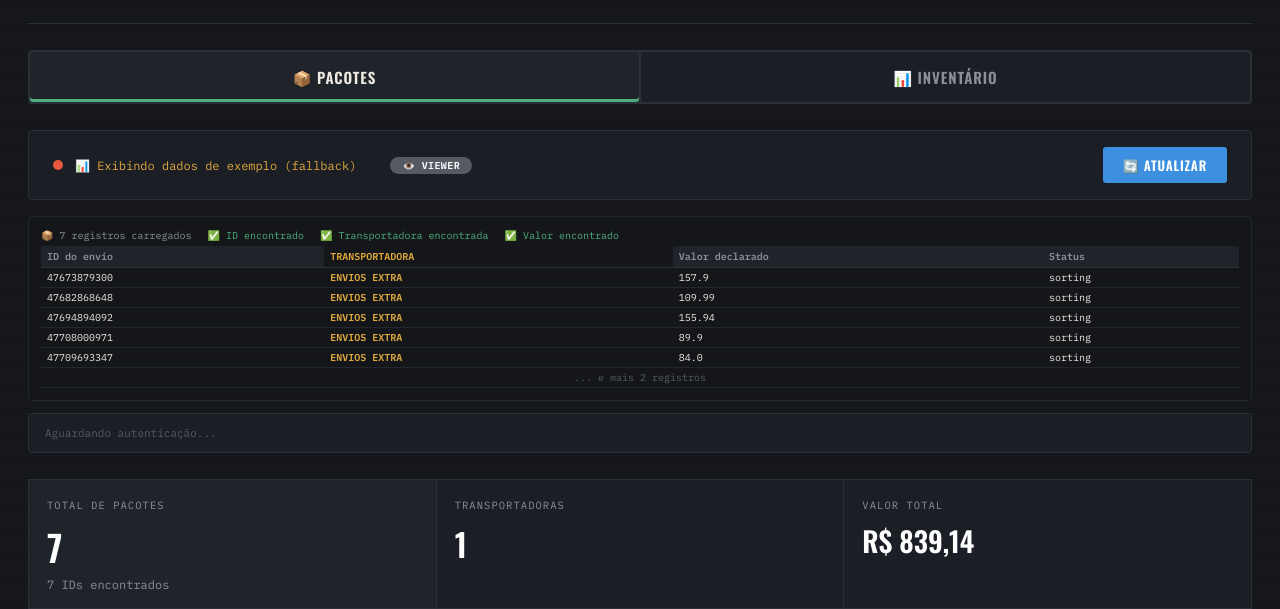
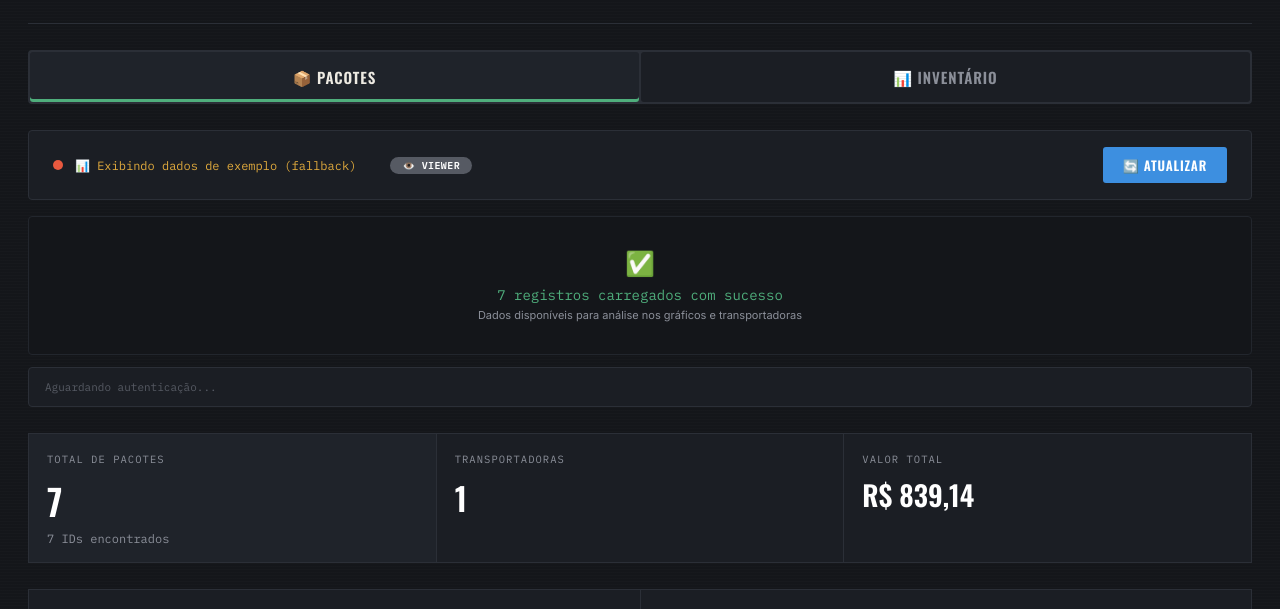
Before and after one commit to PedroVasconcelos-SMG10/INSUCESSOS-SMG10, a plain HTML site: page index.html in a window 1280 px wide. Shown: the part 178-787 px from the top of the page. Drawn offline with nearby package versions, Linux system fonts and the light colour scheme.

Commit message:
Update index.html

```diff
--- a/index.html
+++ b/index.html
@@ -9,7 +9,7 @@
 <script src="https://cdnjs.cloudflare.com/ajax/libs/Chart.js/4.4.0/chart.umd.min.js"></script>
 <script src="https://accounts.google.com/gsi/client"></script>
 <style>
-  /* ===== ESTILOS COMPLETOS (mantidos) ===== */
+  /* ===== ESTILOS (completos, mantidos) ===== */
   :root{
     --bg:#14161a;
     --panel:#1b1e24;
@@ -1724,7 +1724,7 @@ function processarPacotesComFiltro() {
     renderKPI_Pacotes(processedDataPacotes);
     renderGraficos_Pacotes(processedDataPacotes);
     renderTransportadoras(processedDataPacotes);
-    renderPreview_Pacotes(dadosFiltrados);
+    renderPreviewPacotes(dadosFiltrados); // função de preview modificada
     document.getElementById('statusTextPacotes').textContent = `✅ ${dadosFiltrados.length} pacotes · ${processedDataPacotes.transportadoras.length} transportadoras`;
     document.getElementById('statusTextPacotes').style.color = 'var(--success)';
     document.getElementById('statusDotPacotes').className = 'dot-status online';
@@ -1737,10 +1737,56 @@ function processarPacotesComFiltro() {
 }
 
 // ================================================================
+//  PREVIEW DE PACOTES (OCULTA DADOS SENSÍVEIS)
+// ================================================================
+function renderPreviewPacotes(data) {
+    const preview = document.getElementById('previewPacotes');
+    if (!data || data.length === 0) {
+        preview.innerHTML = `<div class="empty-message">📋 Nenhum dado carregado</div>`;
+        return;
+    }
+    // Apenas mostra uma mensagem genérica, sem expor IDs, transportadoras, valores
+    const total = data.length;
+    preview.innerHTML = `
+        <div style="text-align:center; padding:20px 0;">
+            <div style="font-size:24px; margin-bottom:8px;">✅</div>
+            <div style="font-family:'IBM Plex Mono', monospace; font-size:14px; color:var(--success);">
+                ${total} registros carregados com sucesso
+            </div>
+            <div style="font-size:11px; color:var(--text-dim); margin-top:4px;">
+                Dados disponíveis para análise nos gráficos e transportadoras
+            </div>
+        </div>
+    `;
+}
+
+// ================================================================
+//  PREVIEW DE INVENTÁRIO (OCULTA DADOS SENSÍVEIS)
+// ================================================================
+function renderPreviewInventario(data) {
+    const preview = document.getElementById('previewInventario');
+    if (!data || data.length === 0) {
+        preview.innerHTML = `<div class="empty-message">📋 Nenhum dado carregado</div>`;
+        return;
+    }
+    const total = data.length;
+    preview.innerHTML = `
+        <div style="text-align:center; padding:20px 0;">
+            <div style="font-size:24px; margin-bottom:8px;">✅</div>
+            <div style="font-family:'IBM Plex Mono', monospace; font-size:14px; color:var(--success);">
+                ${total} registros carregados com sucesso
+            </div>
+            <div style="font-size:11px; color:var(--text-dim); margin-top:4px;">
+                Dados disponíveis para análise nos gráficos e zonas
+            </div>
+        </div>
+    `;
+}
+
+// ================================================================
 //  UTILIDADES
 // ================================================================
 function isFileProtocol() { return window.location.protocol === 'file:'; }
-function initTabs() { /* já definido antes */ }
 
 // ================================================================
 //  LOGIN / LOGOUT
@@ -1847,11 +1893,12 @@ function carregarDadosExemplo() {
     renderKPI_Pacotes(processedDataPacotes);
     renderGraficos_Pacotes(processedDataPacotes);
     renderTransportadoras(processedDataPacotes);
-    renderPreview_Pacotes(dadosPacotes);
+    renderPreviewPacotes(dadosPacotes);
     processedDataInventario = processarDadosInventario(rawDataInventario);
     renderKPI_Inventario(processedDataInventario);
     renderGraficos_Inventario(processedDataInventario);
     renderZonas(processedDataInventario);
+    renderPreviewInventario(rawDataInventario);
     dadosCruzamento = realizarCruzamento(dadosPacotes, rawDataInventario);
     renderCruzamento(dadosCruzamento);
     document.getElementById('statusTextPacotes').textContent = '📊 Exibindo dados de exemplo (fallback)';
@@ -1983,7 +2030,9 @@ function renderGraficos_Pacotes(data) {
     } catch(e) {}
 }
 
-// 🔥 RENDER TRANSPORTADORAS (COM BLOQUEIO PARA VIEWER)
+// ================================================================
+//  RENDER TRANSPORTADORAS (COM BLOQUEIO PARA VIEWER)
+// ================================================================
 function renderTransportadoras(data) {
     const grid = document.getElementById('transportadorasGrid');
     if (!data || data.transportadoras.length === 0) { grid.innerHTML = `<div class="no-data" style="grid-column:1/-1;">Nenhuma transportadora encontrada</div>`; return; }
@@ -2009,27 +2058,9 @@ function renderTransportadoras(data) {
     }
 }
 
-function renderPreview_Pacotes(data) {
-    const preview = document.getElementById('previewPacotes');
-    if (!data || data.length === 0) { preview.innerHTML = `<div class="empty-message"><div style="font-size:24px; margin-bottom:6px;">📋</div>Nenhum dado carregado</div>`; return; }
-    const headers = Object.keys(data[0]);
-    const hasId = headers.some(h => h.includes('ID') || h.includes('id'));
-    const hasTransp = headers.some(h => h.includes('TRANSPORTADORA') || h.includes('transportadora'));
-    const hasValor = headers.some(h => h.includes('Valor') || h.includes('valor'));
-    let html = `<div style="width:100%;"><div style="font-family:'IBM Plex Mono',monospace;font-size:10px;color:var(--text-dim);margin-bottom:4px;display:flex;gap:16px;flex-wrap:wrap;"><span>📦 ${data.length} registros carregados</span>${hasId ? '<span style="color:var(--plan);">✅ ID encontrado</span>' : '<span style="color:var(--faltante);">⚠️ ID não encontrado</span>'}${hasTransp ? '<span style="color:var(--plan);">✅ Transportadora encontrada</span>' : '<span style="color:var(--faltante);">⚠️ Transportadora não encontrada</span>'}${hasValor ? '<span style="color:var(--plan);">✅ Valor encontrado</span>' : '<span style="color:var(--faltante);">⚠️ Valor não encontrado</span>'}</div><table><thead><tr><th>ID do envio</th><th class="col-destaque">TRANSPORTADORA</th><th>Valor declarado</th><th>Status</th></tr></thead><tbody>`;
-    data.slice(0, 5).forEach(row => {
-        const id = String(row['ID do envio'] || row['id_do_envio'] || row['ID'] || '').trim();
-        let transp = row['TRANSPORTADORA'] || row['transportadora'] || row['Transportadora'] || row['Coluna D'] || row['D'] || 'Não especificado';
-        if (transp.toUpperCase().includes('ENVIOS EXTRA')) transp = 'ENVIOS EXTRA';
-        const valor = row['Valor declarado'] || row['valor_declarado'] || row['Valor'] || '';
-        const status = row['Status do envio'] || row['status_do_envio'] || row['Status'] || '';
-        html += `<tr><td style="font-family:'IBM Plex Mono',monospace;">${id || '-'}</td><td class="col-destaque">${transp}</td><td>${valor}</td><td>${status}</td></tr>`;
-    });
-    if (data.length > 5) html += `<tr><td colspan="4" style="text-align:center;color:var(--text-faint);font-size:10px;">... e mais ${data.length - 5} registros</td></tr>`;
-    html += `</tbody></table></div>`;
-    preview.innerHTML = html;
-}
-
+// ================================================================
+//  CARREGAR DADOS DE PACOTES (USA NOVA PREVIEW)
+// ================================================================
 async function carregarDadosPacotes() {
     const statusDot = document.getElementById('statusDotPacotes');
     const statusText = document.getElementById('statusTextPacotes');
@@ -2100,7 +2131,6 @@ function abrirModalPacotes(nome) {
     document.getElementById('modalOverlay').classList.add('active');
 }
 
-// 🔥 FUNÇÃO RENDERIZAR PÁGINA MODAL (COM ONCLICK DIRETO)
 function renderizarPaginaModal(t, page) {
     const start = (page - 1) * ITEMS_PER_PAGE;
     const end = Math.min(start + ITEMS_PER_PAGE, modalTotalIds.length);
@@ -2137,7 +2167,6 @@ function renderizarPaginaModal(t, page) {
     atualizarSelecao();
 }
 
-// 🔥 FUNÇÕES AUXILIARES DOS BOTÕES DO MODAL (globais)
 function selecionarTodosPagina() {
     document.querySelectorAll('.id-checkbox-input').forEach(cb => {
         cb.checked = true;
@@ -2189,7 +2218,7 @@ function atualizarSelecao() {
 }
 
 // ================================================================
-//  MODAL DE RESPOSTA (com verificação de permissão)
+//  MODAL DE RESPOSTA
 // ================================================================
 const originalAbrirResposta = function() {
     if (idsSelecionados.size === 0) { alert('Selecione pelo menos um pacote para responder.'); return; }
@@ -2409,24 +2438,10 @@ function renderZonas(data) {
         return `<div class="zona-card"><div class="nome">${z.nome}</div><div class="detalhes"><span class="total">📦 ${z.total}</span><span class="inventariado">✅ ${z.inventariado}</span><span class="faltante">❌ ${z.faltante}</span><span class="intruso">🟣 ${z.intruso}</span></div><div class="barra"><div class="fill-success" style="width:${pctInv}%;"></div><div class="fill-danger" style="width:${pctFalt}%;"></div><div class="fill-intruso" style="width:${pctInt}%;"></div></div><div class="status-labels"><span>✅ ${pctInv.toFixed(1)}%</span><span>❌ ${pctFalt.toFixed(1)}%</span><span>🟣 ${pctInt.toFixed(1)}%</span><span style="color:${pctAcuracia >= 95 ? 'var(--success)' : pctAcuracia >= 80 ? 'var(--warning)' : 'var(--danger)'};">🎯 ${pctAcuracia.toFixed(1)}%</span></div></div>`;
     }).join('');
 }
-function renderPreview_Inventario(data) {
-    const preview = document.getElementById('previewInventario');
-    if (!data || data.length === 0) { preview.innerHTML = `<div class="empty-message"><div style="font-size:24px; margin-bottom:6px;">📋</div>Nenhum dado carregado</div>`; return; }
-    let html = `<div style="width:100%;"><div style="font-family:'IBM Plex Mono',monospace;font-size:10px;color:var(--text-dim);margin-bottom:4px;display:flex;gap:16px;flex-wrap:wrap;"><span>📦 ${data.length} registros carregados</span></div><table><thead><tr><th>SHIPMENT (F)</th><th>CLASIFICACION (H)</th><th>SHP_ZONE_NAME (I)</th></tr></thead><tbody>`;
-    data.slice(0, 5).forEach(row => {
-        const shipment = String(row['SHIPMENT'] || '').trim();
-        const clasificacion = String(row['CLASIFICACION'] || '').trim();
-        const zona = String(row['SHP_ZONE_NAME'] || '').trim() || 'Não especificado';
-        let color = 'var(--text-dim)';
-        if (clasificacion.includes('INVENTARIADO')) color = 'var(--success)';
-        else if (clasificacion.includes('FALTANTE')) color = 'var(--danger)';
-        else if (clasificacion.includes('INTRUSO')) color = 'var(--purple)';
-        html += `<tr><td style="font-family:'IBM Plex Mono',monospace;">${shipment || '-'}</td><td style="color:${color};">${clasificacion || '-'}</td><td>${zona}</td></tr>`;
-    });
-    if (data.length > 5) html += `<tr><td colspan="3" style="text-align:center;color:var(--text-faint);font-size:10px;">... e mais ${data.length - 5} registros</td></tr>`;
-    html += `</tbody></table></div>`;
-    preview.innerHTML = html;
-}
+
+// ================================================================
+//  CARREGAR DADOS DE INVENTÁRIO (USA NOVA PREVIEW)
+// ================================================================
 async function carregarDadosInventario() {
     const statusDot = document.getElementById('statusDotInventario');
     const statusText = document.getElementById('statusTextInventario');
@@ -2447,7 +2462,7 @@ async function carregarDadosInventario() {
         statusText.textContent = `✅ ${data.length} registros · Acurácia: ${processedDataInventario.taxaAcuraciaGeral.toFixed(1)}%`;
         statusText.style.color = 'var(--success)';
         recordCount.textContent = `📦 ${data.length} registros`;
-        renderPreview_Inventario(data);
+        renderPreviewInventario(data);
         renderKPI_Inventario(processedDataInventario);
         renderGraficos_Inventario(processedDataInventario);
         renderZonas(processedDataInventario);
@@ -2460,6 +2475,7 @@ async function carregarDadosInventario() {
         preview.innerHTML = `<div class="empty-message"><div style="font-size:24px;">⚠️</div>Erro: ${error.message}<br><span style="font-size:9px;color:var(--text-faint);">Usando dados de exemplo</span></div>`;
         rawDataInventario = DADOS_EXEMPLO_INVENTARIO;
         processedDataInventario = processarDadosInventario(rawDataInventario);
+        renderPreviewInventario(rawDataInventario);
         renderKPI_Inventario(processedDataInventario);
         renderGraficos_Inventario(processedDataInventario);
         renderZonas(processedDataInventario);
@@ -2468,7 +2484,7 @@ async function carregarDadosInventario() {
 }
 
 // ================================================================
-//  CRUZAMENTO (COM FILTRO CORRIGIDO)
+//  CRUZAMENTO (com filtro corrigido)
 // ================================================================
 function realizarCruzamento(dadosPacotes, dadosInventario) {
     const faltantesSet = new Set();
@@ -2501,7 +2517,6 @@ function realizarCruzamento(dadosPacotes, dadosInventario) {
     return { dados: resultado, totalComTransportadora, totalFaltantes, emAmbos, responsabilidadeId, transportadoraList };
 }
 
-// 🔥 RENDER FILTRO DE TRANSPORTADORAS (COM ONCLICK)
 function renderFiltroTransportadoras(data) {
     const container = document.getElementById('transpFilterContainer');
     if (!data || data.transportadoraList.length === 0) {
@@ -2531,7 +2546,6 @@ function renderFiltroTransportadoras(data) {
     document.getElementById('filterTranspCount').textContent = `${totalSelecionadas} selecionadas (${filtroTransportadoras.size} 🔗 + ${filtroTransportadorasResp.size} 📦)`;
 }
 
-// 🔥 TOGGLE TRANSPORTADORA (GLOBAL)
 function toggleTransportadora(nome, tipo) {
     if (tipo === 'ambos') {
         if (filtroTransportadoras.has(nome)) filtroTransportadoras.delete(nome);
@@ -2556,7 +2570,6 @@ function toggleTransportadora(nome, tipo) {
     if (dadosCruzamento) renderCruzamento(dadosCruzamento);
 }
 
-// 🔥 FUNÇÕES GLOBAIS PARA OS BOTÕES "SELECIONAR TODAS" E "LIMPAR TODAS"
 function selecionarTodasTransportadoras() {
     const container = document.getElementById('transpFilterContainer');
     container.querySelectorAll('.transp-filter-item').forEach(item => {
@@ -2710,7 +2723,6 @@ document.getElementById('filterFloatBtn').addEventListener('click', function() {
 document.getElementById('filterModalClose').addEventListener('click', function() { document.getElementById('filterModalOverlay').classList.remove('active'); });
 document.getElementById('filterModalOverlay').addEventListener('click', function(e) { if (e.target === this) this.classList.remove('active'); });
 document.getElementById('filterApplyBtn').addEventListener('click', function() { document.getElementById('filterModalOverlay').classList.remove('active'); if (dadosCruzamento) renderCruzamento(dadosCruzamento); });
-// 🔥 Botões da modal de filtro usando as funções globais
 document.getElementById('filterSelectAll').onclick = selecionarTodasTransportadoras;
 document.getElementById('filterClearAll').onclick = limparTodasTransportadoras;
 
@@ -2741,7 +2753,6 @@ document.addEventListener('DOMContentLoaded', function() {
     loginBtn.onclick = autenticar;
     document.body.appendChild(loginBtn);
 
-    // Inicializa tabs
     document.querySelectorAll('.tab-btn').forEach(btn => {
         btn.addEventListener('click', function(e) {
             document.querySelectorAll('.tab-btn').forEach(b => b.classList.remove('active'));
@@ -2767,9 +2778,11 @@ document.addEventListener('DOMContentLoaded', function() {
     renderKPI_Pacotes(null);
     renderGraficos_Pacotes(null);
     renderTransportadoras(null);
+    renderPreviewPacotes(null);
     renderKPI_Inventario(null);
     renderGraficos_Inventario(null);
     renderZonas(null);
+    renderPreviewInventario(null);
 
     initOAuth();
 });
```
